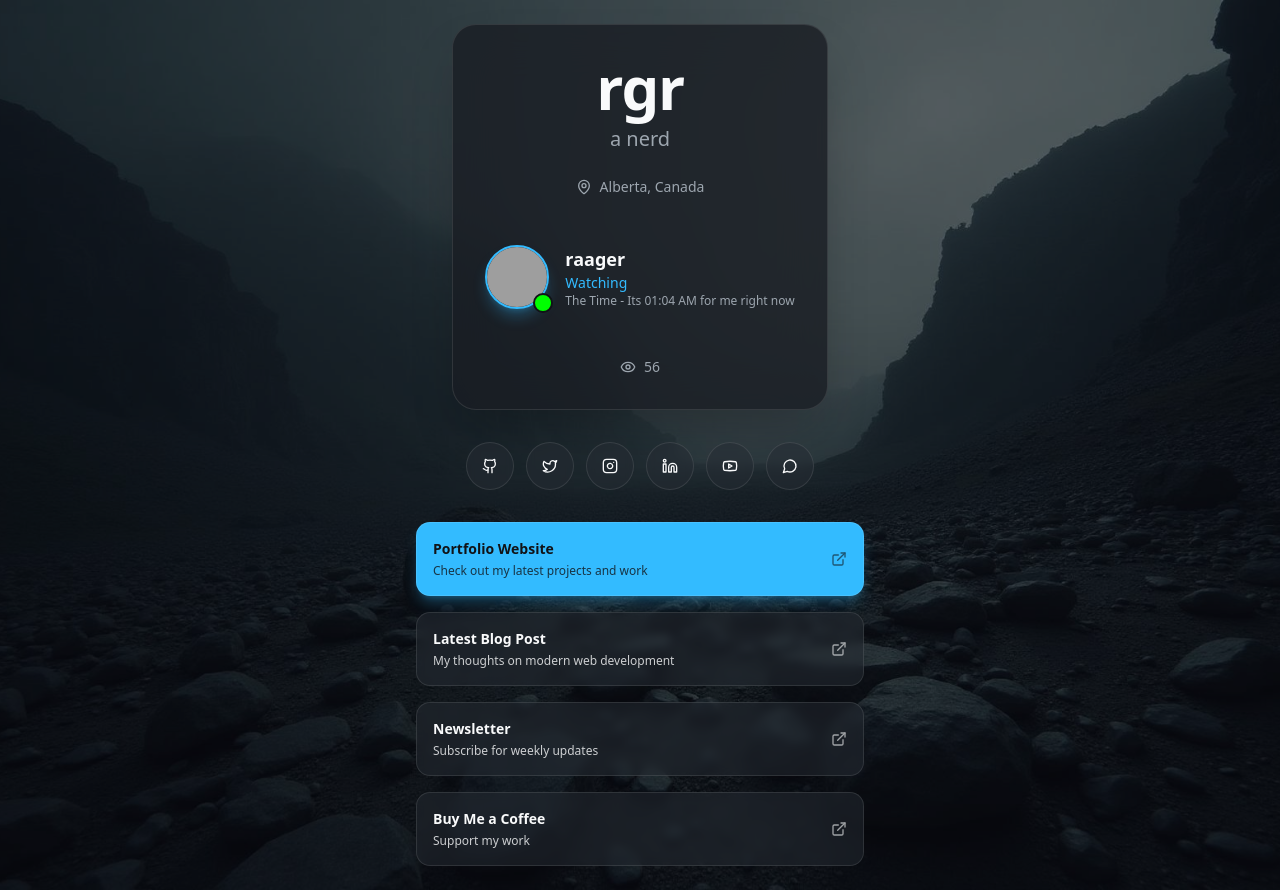
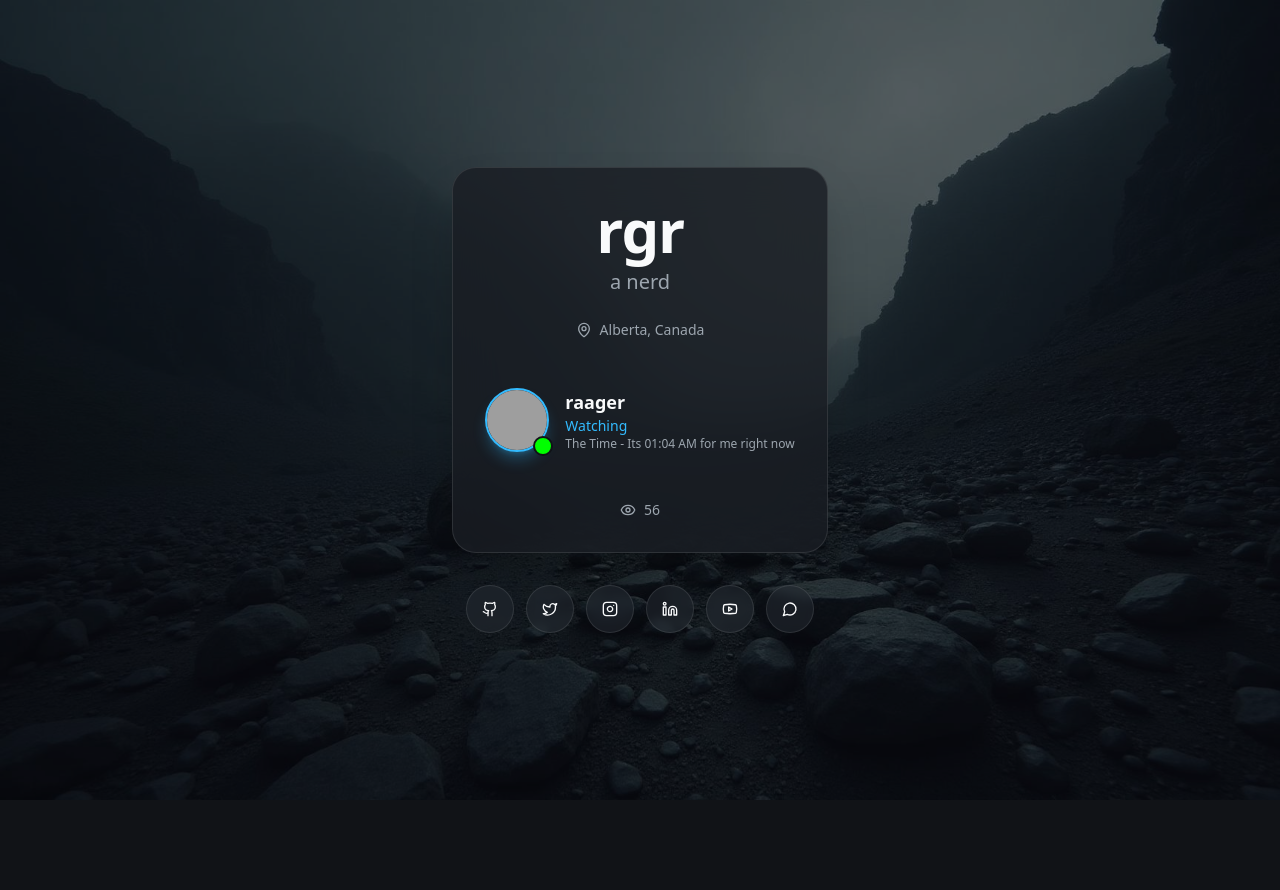
Before and after one commit to Aarmaan211/linkyour-look-alike, a React (Vite) app: page / in a window 1280 px wide. After the commit the page ends 800 px from the top, so only its background shows below. Built offline with nearby package versions, Linux system fonts and the light colour scheme; grey boxes are pictures that could not be loaded.

Commit message:
Refactor biolinks page
Remove the 4 links at the bottom of the page to match the provided image. Ensure the design remains simple and easy to customize.

```diff
--- a/src/components/BioLinks.tsx
+++ /dev/null
@@ -1,67 +0,0 @@
-import { Button } from '@/components/ui/button';
-import { ExternalLink } from 'lucide-react';
-
-interface BioLink {
-  title: string;
-  description?: string;
-  url: string;
-  featured?: boolean;
-}
-
-export const BioLinks = () => {
-  const links: BioLink[] = [
-    {
-      title: 'Portfolio Website',
-      description: 'Check out my latest projects and work',
-      url: '#',
-      featured: true
-    },
-    {
-      title: 'Latest Blog Post',
-      description: 'My thoughts on modern web development',
-      url: '#'
-    },
-    {
-      title: 'Newsletter',
-      description: 'Subscribe for weekly updates',
-      url: '#'
-    },
-    {
-      title: 'Buy Me a Coffee',
-      description: 'Support my work',
-      url: '#'
-    }
-  ];
-
-  return (
-    <div className="space-y-4 w-full max-w-md">
-      {links.map((link, index) => (
-        <Button
-          key={index}
-          variant={link.featured ? "default" : "secondary"}
-          asChild
-          className={`w-full h-auto p-4 justify-between group backdrop-blur-sm border border-glass-border transition-all duration-300 hover:scale-[1.02] hover:shadow-lg ${
-            link.featured
-              ? 'bg-primary hover:bg-primary/90 shadow-lg shadow-profile-glow'
-              : 'bg-secondary/50 hover:bg-secondary/70'
-          }`}
-        >
-          <a
-            href={link.url}
-            target="_blank"
-            rel="noopener noreferrer"
-            className="flex items-center justify-between w-full"
-          >
-            <div className="text-left">
-              <div className="font-semibold text-sm">{link.title}</div>
-              {link.description && (
-                <div className="text-xs opacity-80 mt-1">{link.description}</div>
-              )}
-            </div>
-            <ExternalLink className="w-4 h-4 opacity-60 group-hover:opacity-100 transition-opacity" />
-          </a>
-        </Button>
-      ))}
-    </div>
-  );
-};
--- a/src/pages/Index.tsx
+++ b/src/pages/Index.tsx
@@ -1,6 +1,5 @@
 import { ProfileCard } from '@/components/ProfileCard';
 import { SocialLinks } from '@/components/SocialLinks';
-import { BioLinks } from '@/components/BioLinks';
 import atmosphericBg from '@/assets/atmospheric-background.jpg';
 
 const Index = () => {
@@ -31,9 +30,6 @@ const Index = () => {
 
         {/* Social Links */}
         <SocialLinks />
-
-        {/* Bio Links */}
-        <BioLinks />
       </div>
     </div>
   );
```
